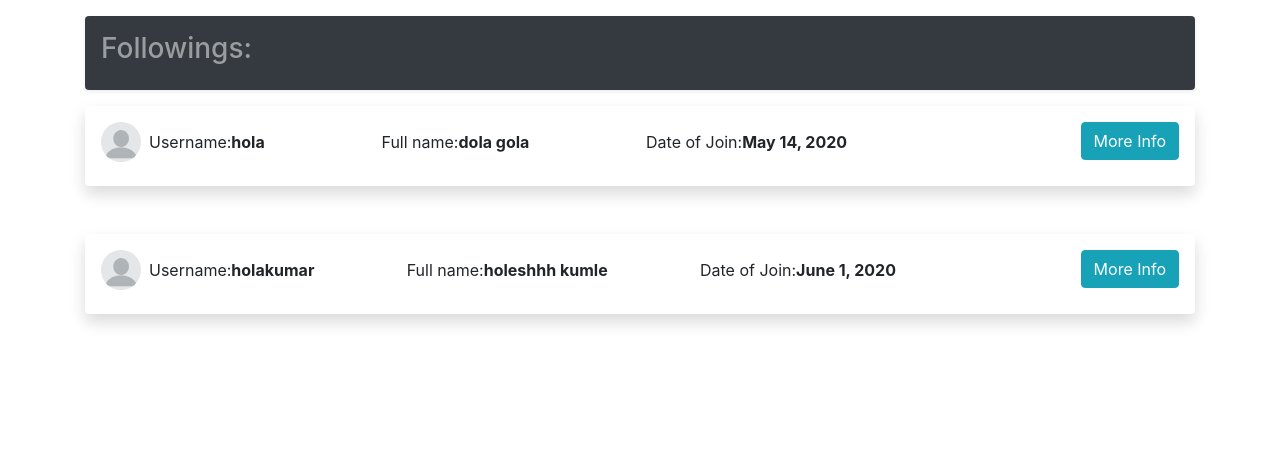
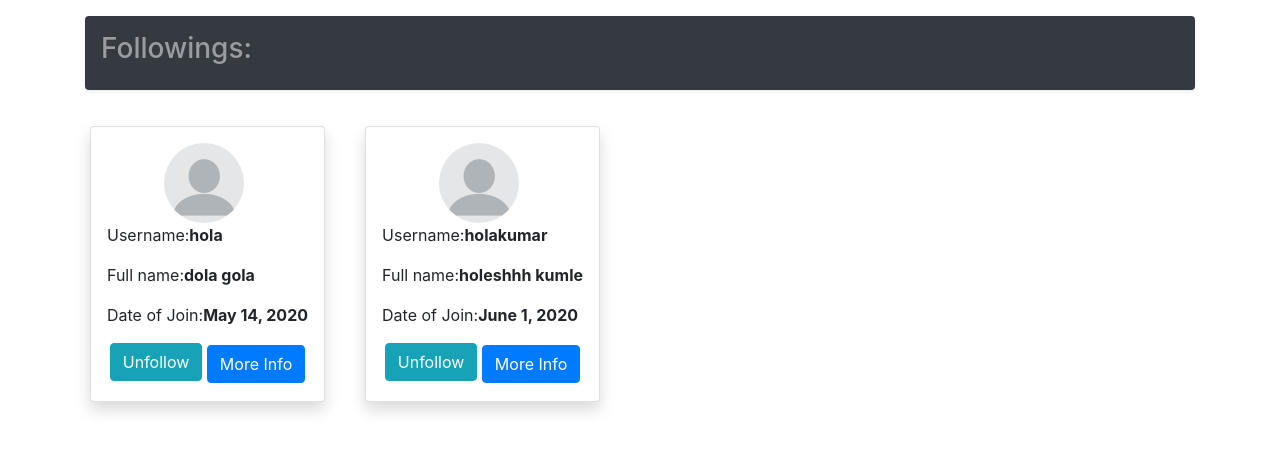
Before and after one commit to pruthvi03/voting_question, a Django app: page /following in a window 1280 px wide. Shown: the part 64-516 px from the top of the page. Run offline with Django 3.2, Linux system fonts and the light colour scheme; a user stored in the database is signed in; data comes from the database, SQL or seed files in the repository; some libraries are stand-ins or nearby versions.

Commit message:
read whatsapp before change

```diff
--- a/votersparadise/polls/templates/following.html
+++ b/votersparadise/polls/templates/following.html
@@ -21,7 +21,11 @@
 
     @media (min-width: 576px) .container {
         max-width: 540px;
+
+
 }
+
+
     .profilepic {
         margin: 0 auto 0 auto;
     }
@@ -33,7 +37,28 @@
         margin-right: auto;
         margin-left: auto;
     }
+    .items{
+        flex-wrap: wrap;
+        order: 3;
+    }
+    .card{
+        margin:20px 20px 20px 20px;
 
+    }
+    .img{
+        margin: 0 auto 0 auto;
+    }
+    .txt{
+        margin:auto 0 auto 0;
+    }
+    .info{
+        margin: 0 auto 0 auto;
+    }
+    .colll{
+        display: flex;
+        flex-direction: row;
+        flex-wrap: wrap;
+    }
 </style>
 {%endblock%}
 {%block navbar%}
@@ -64,7 +89,8 @@
                             d="M3 14s-1 0-1-1 1-4 6-4 6 3 6 4-1 1-1 1H3zm5-6a3 3 0 1 0 0-6 3 3 0 0 0 0 6z" />
                     </svg></a>
 
-                    <a class="dropdown-item border rounded my-1 text-left" href="/following">Following<strong> {{following}}</strong></a>
+                <a class="dropdown-item border rounded my-1 text-left" href="/following">Following<strong>
+                        {{following}}</strong></a>
                 <a class="dropdown-item border rounded my-1" href="/followers">Followers<strong>
                         {{followers}}</strong></a>
                 <a class="dropdown-item border rounded my-1" href="/logout">Logout</a>
@@ -85,33 +111,37 @@
         </div>
     </div>
     <div class="row">
-        <div class="col">
+        <div class="colll">
+
         {% if result %}
         {% for user in result %}
-
-            <div class="shadow p-3 mb-5 bg-white rounded">
-                <div class="d-flex flex-row">
-                        <img class="rounded-circle mr-2" width="40px" height="40px"
+            <div class="shadow p-3 bg-white rounded card">
+                <div class="items img">
+                    <img class="rounded-circle mr-2" width="80px" height="80px"
                         src="{{user.following.name.profile_pic.url}}">
-                    <div class="user d-flex justify-content-between flex-fill mt-2">
-
+                </div>
+                <div class="items txt">
                     <p>Username:<strong>{{user.following}}</strong></p>
                     <p>Full name:<strong>{{user.following.first_name}} {{user.following.last_name}}</strong></p>
                     <p>Date of Join:<strong>{{user.following.date_joined.date}}</strong></p>
                 </div>
 
-                    <div class="flex-fill d-flex justify-content-end">
-                        <form action="userprofile" method="POST">
+                <div class="items info">
+                    <form action="unfollow" method="POST">
                         <input type="hidden" value="{{user.username}}">
 
-                            <button type="button" class="btn btn-info"> More Info</button>
+                        <button type="submit" class="btn btn-info mb-1">Unfollow</button>
+
+                        <a class="btn btn-primary" href="userprofile">More Info</a>
 
                     </form>
                 </div>
             </div>
+        {% endfor %}
     </div>
-            {% endfor %}
+
         {%else%}
+        <div class="col">
             <div class="row" id="head">
                 <div class="col">
                     <div class="bg-dark p-3 my-3 text-white-50 rounded shadow-sm">
@@ -119,11 +149,11 @@
                     </div>
                 </div>
             </div>
+        </div>
         {% endif %}
 
 
     </div>
-    </div>
 
 
     {%endblock%}
--- a/votersparadise/polls/urls.py
+++ b/votersparadise/polls/urls.py
@@ -15,6 +15,7 @@ urlpatterns = [
   path(r"follow",views.follow,name = "follow"),
   path(r"askquestion",views.askquestion,name="askquestion"),
   path(r"unfollow",views.unfollow,name = "unfollow"),
+  path(r"removeuser",views.removeuser,name="removeuser"),
 
   url(r'^activate/(?P<uidb64>[0-9A-Za-z_\-]+)/(?P<token>[0-9A-Za-z]{1,13}-[0-9A-Za-z]{1,20})/$',
         views.activate, name='activate'),
--- a/votersparadise/polls/views.py
+++ b/votersparadise/polls/views.py
@@ -206,10 +206,10 @@ def follow(request):
         return redirect('/search?search='+query)
 
 def unfollow(request):
-    if request.method == 'GET':
-        tounfollow = request.GET["unfollowuser"]
+    if request.method == 'POST':
+        tounfollow = request.POST["unfollowuser"]
         myid = request.user
-        query = request.GET["query"]
+        query = request.POST["query"]
         finunfollow = User.objects.get(username__exact = tounfollow)
         obj = UserFollowing.objects.get(user = myid,following = finunfollow)
         obj.delete()
@@ -225,3 +225,10 @@ def askquestion(request):
         'followers':followers,
     }
     return render(request,"askque.html",params)
+
+def removeuser(request):
+    if request.method == 'POST':
+        toremove = request.POST["removeusername"]
+        name = UserFollowing.objects.filter(following__exact = request.user).filter(user__exact = toremove).get()
+        name.delete()
+        return redirect("followers")
```
Also changed, not shown: votersparadise/polls/templates/followers.html (+43 -18 lines). Lines whose indentation alone changed are shown as unchanged.
